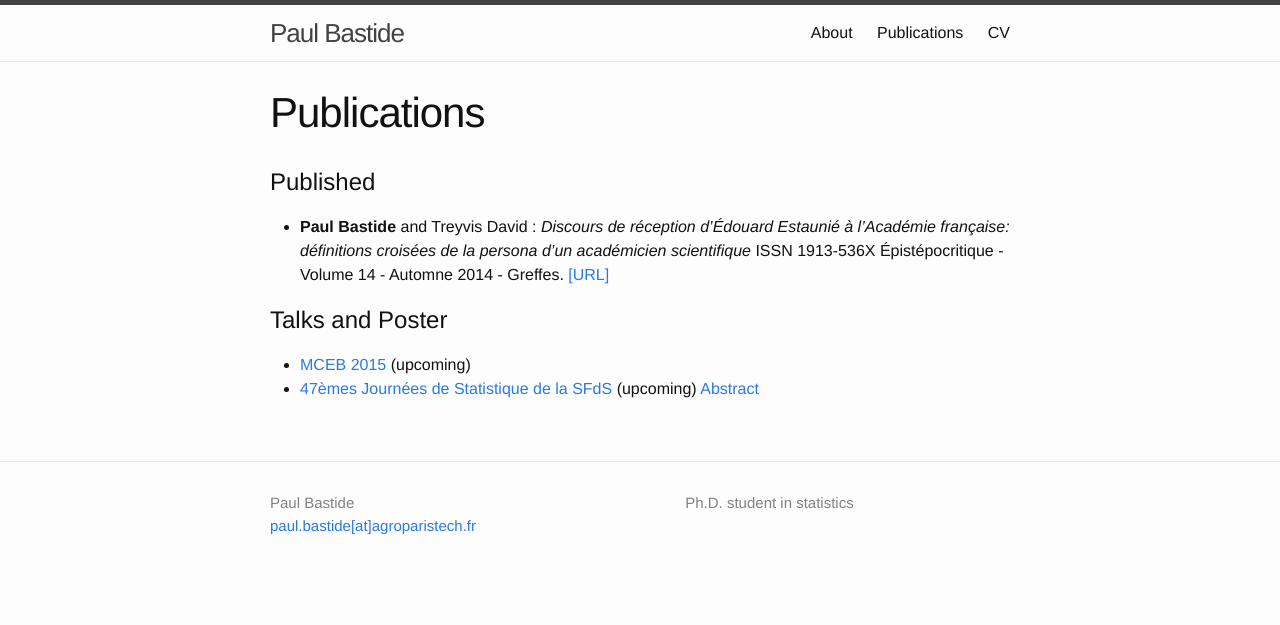
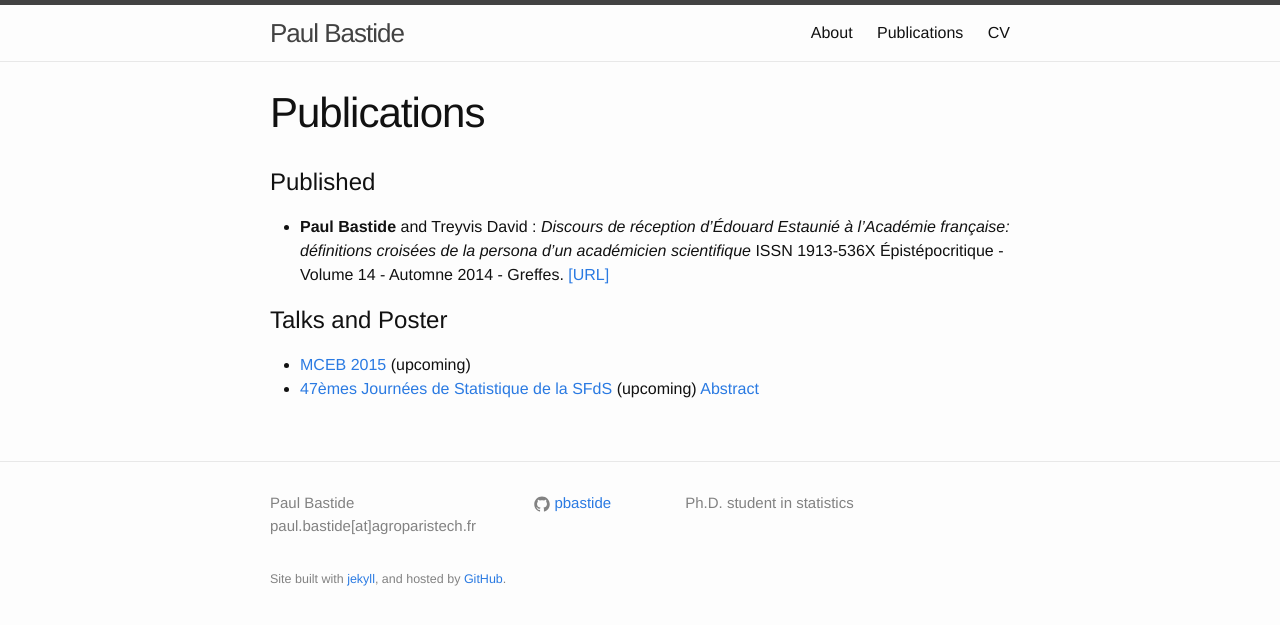
Before and after one commit to pbastide/pbastide.github.io, a Jekyll site: the page built from publi.md, in a window 1280 px wide. Shown: the top 625 px of the page. Built offline with Jekyll 4.4.1, drawn with Linux system fonts in a browser that asks for light colours; Markdown is read by kramdown in place of the engine named in the settings.

Commit message:
Include GitHub and jekyll in footer.

```diff
--- a/_config.yml
+++ b/_config.yml
@@ -6,7 +6,7 @@ description: > # this means to ignore newlines until "baseurl:"
 baseurl: '' # /pbastide.github.io # the subpath of your site, e.g. /blog/
 # url: "http://yourdomain.com" # the base hostname & protocol for your site
 # twitter_username: jekyllrb
-# github_username:  jekyll
+github_username:  pbastide
 
 # Build settings
 markdown: redcarpet
--- a/_includes/footer.html
+++ b/_includes/footer.html
@@ -6,7 +6,7 @@
       <div class="footer-col  footer-col-1">
         <ul class="contact-list">
           <li>{{ site.title }}</li>
-          <li><a href="mailto:{{ site.email }}">{{ site.email }}</a></li>
+          <li>{{ site.email }}</li>
         </ul>
       </div>
 
@@ -48,6 +48,12 @@
       </div>
     </div>
 
+    <div class="footer-col-wrapper">
+      <div class="footer-col  footer-col-1">
+        <p class="text"><small> Site built with <a href="http://jekyllrb.com/">jekyll</a>, and hosted by <a href="http://github.com/pbastide/pbastide.github.io ">GitHub</a>.</small></p>
+      </div>
+    </div>
+
   </div>
 
 </footer>
```
